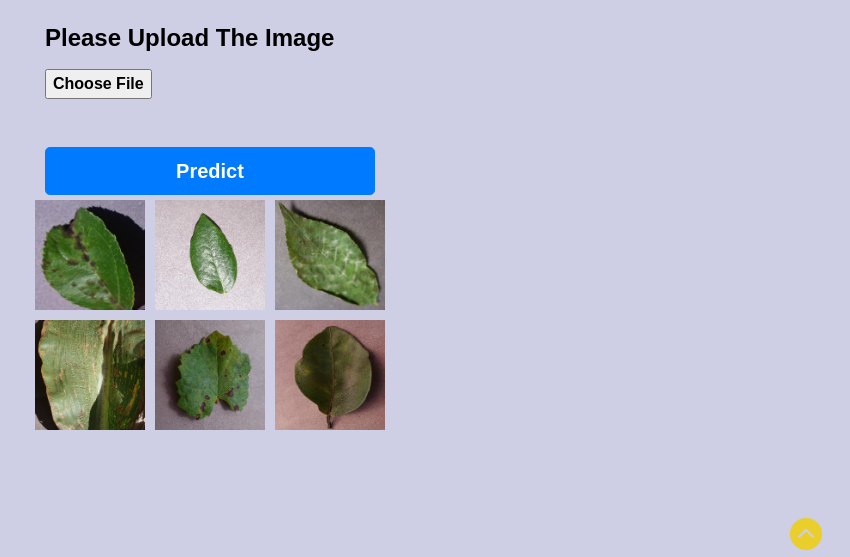
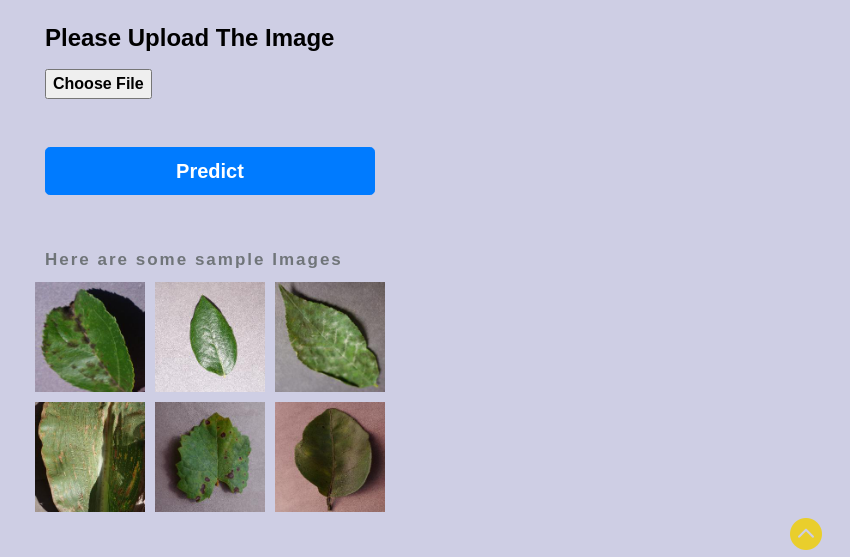
Before and after one commit to Avinashsamsani/agrowsuggest, a Flask app: page /disease-predict in a window 1280 px wide. Shown: the part 216-773 px from the top of the page, without its empty margins (430-1280 px from the left). Run offline with Flask 2, Linux system fonts and the light colour scheme; parts of the project's set-up code (start-up, migrations or seed data) failed here and were passed over; some libraries are stand-ins or nearby versions; some web fonts are replaced.

Commit message:
Update disease.html

```diff
--- a/templates/disease.html
+++ b/templates/disease.html
@@ -64,6 +64,9 @@
     <br>
     <img id="output-image" class="rounded mx-auto d-block" />
     <button class="btn btn-lg btn-primary btn-block" type="submit" style="font-weight: bold;">Predict</button>
+     <br>
+     <br>
+    <p> Here are some sample Images</p>
 
     <div class="row">
       <div class="column">
```
